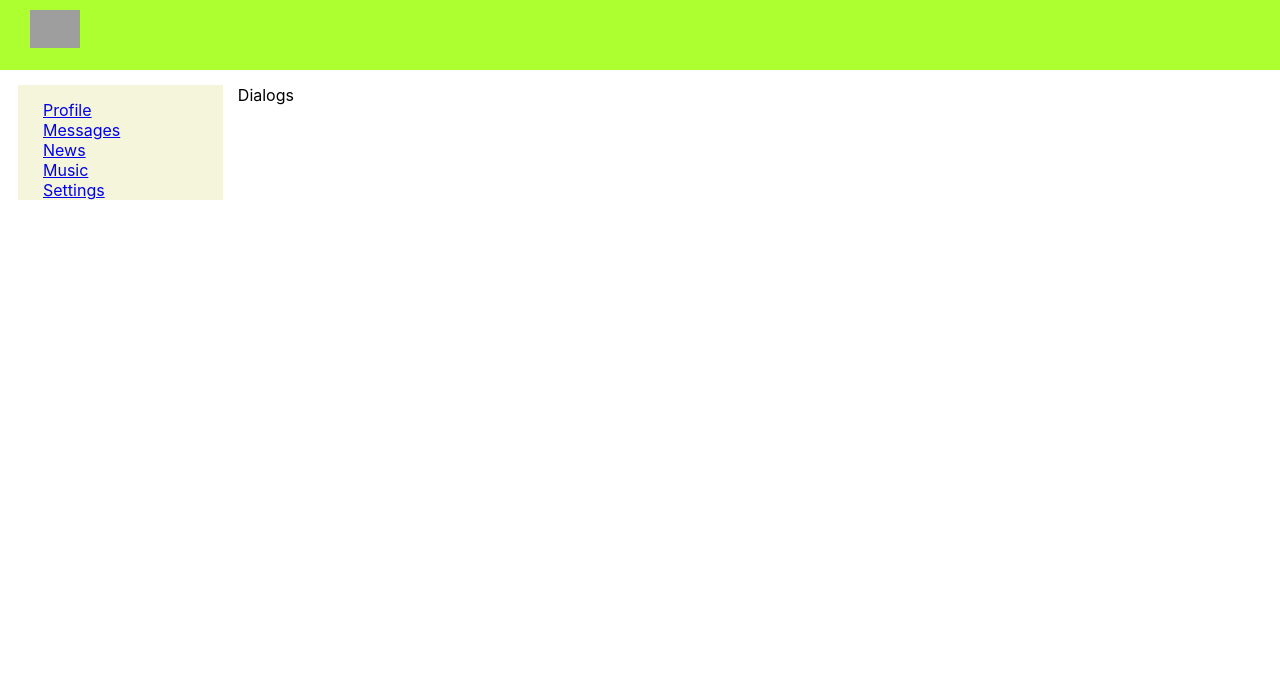
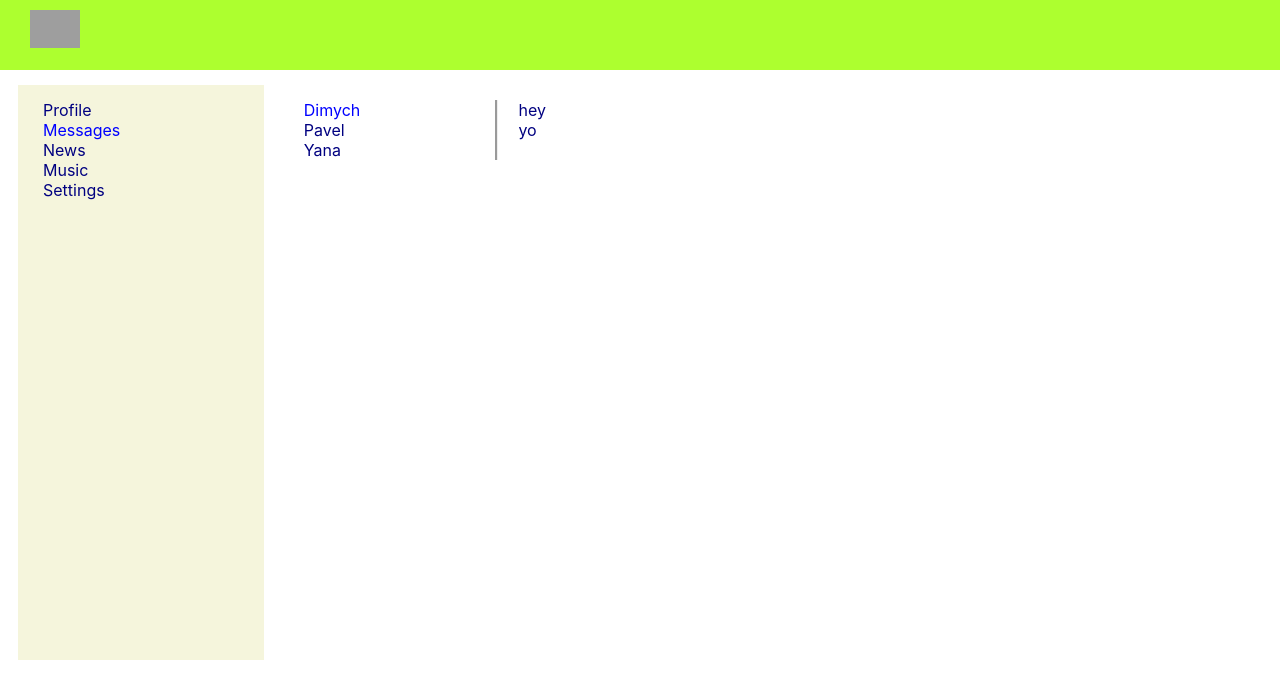
Before and after one commit to Qudaeo/ReactJS, a React (Create React App) app: page /dialogs in a window 1280 px wide. Shown: the top 698 px of the page. Built offline with nearby package versions, Linux system fonts and the light colour scheme; grey boxes are pictures that could not be loaded.

Commit message:
add dialogs-1

```diff
--- a/src/App.css
+++ b/src/App.css
@@ -4,8 +4,8 @@
     grid-template-areas:
             'h h h h'
             '. n c .';
-    grid-template-rows: 70px 1fr;
-    grid-template-columns: 3px 2fr 10fr 3px;
+    grid-template-rows: 70px 1fr;;
+    grid-template-columns: 3px 2fr 8fr 3px;
     grid-gap: 15px;
     width: 100%;
 }
--- a/src/App.js
+++ b/src/App.js
@@ -1,9 +1,10 @@
+import React from 'react'
 import './App.css';
 import Header from "./components/Header/Header";
 import Navbar from "./components/Navbar/Navbar";
 import Profile from "./components/Profile/Profile";
 import Dialogs from "./components/Dialogs/Dialogs";
-import {BrowserRouter, Route} from "react-router-dom";
+import {Route, BrowserRouter} from "react-router-dom";
 import News from "./components/News/News";
 import Music from "./components/Music/Music";
 import Settings from "./components/Settings/Settings";
@@ -15,9 +16,9 @@ const App = () => {
                 <Header/>
                 <Navbar/>
                 <div className="app-wrapper-content">
+                    <Route exact path='/' component={News} />
                     <Route path='/dialogs' component={Dialogs} />
                     <Route path='/profile' component={Profile} />
-
                     <Route path='/news' component={News} />
                     <Route path='/music' component={Music} />
                     <Route path='/settings' component={Settings} />
--- a/src/components/Dialogs/Dialogs.jsx
+++ b/src/components/Dialogs/Dialogs.jsx
@@ -2,8 +2,16 @@ import s from './Dialogs.module.css'
 
 const Dialogs = (props) => {
     return(
-        <div>
-            Dialogs
+        <div className={s.Dialogs}>
+            <div className={s.dialogItems}>
+                <div className={s.dialog + ' ' + s.active}>Dimych</div>
+                <div className={s.dialog}>Pavel</div>
+                <div className={s.dialog}>Yana</div>
+            </div>
+            <div className={s.messages}>
+                <div className={s.massage}>hey</div>
+                <div className={s.massage}>yo</div>
+            </div>
         </div>
     )
 }
--- a/src/components/Dialogs/Dialogs.module.css
+++ b/src/components/Dialogs/Dialogs.module.css
@@ -0,0 +1,21 @@
+.Dialogs {
+    display: grid;
+    grid-template-columns: 2fr 8fr;
+    padding-left: 25px;
+    padding-top: 15px;
+
+}
+
+.dialogItems .dialog {
+    color: navy;
+}
+
+.dialogItems .active {
+    color: blue;
+}
+
+.messages {
+    border-left-style: groove;
+    padding-left: 20px;
+    color: navy;
+}
--- a/src/components/Navbar/Navbar.jsx
+++ b/src/components/Navbar/Navbar.jsx
@@ -1,22 +1,23 @@
 import s from './Navbar.module.css'
+import {NavLink} from "react-router-dom";
 
 const Navbar = () => {
     return(
         <nav className={s.nav}>
             <div className = {s.item}>
-                <a href='/profile'> Profile</a>
+                <NavLink to='/profile' activeClassName = {s.activeLink}> Profile</NavLink>
             </div>
             <div className = {s.item}>
-                <a href='/dialogs'>Messages</a>
+                <NavLink to='/dialogs' activeClassName = {s.activeLink}>Messages</NavLink>
             </div>
             <div className = {s.item}>
-                <a href='/news'>News</a>
+                <NavLink to='/news' activeClassName = {s.activeLink}>News</NavLink>
             </div>
             <div className = {s.item}>
-                <a href='/music'>Music</a>
+                <NavLink to='/music' activeClassName = {s.activeLink}>Music</NavLink>
             </div>
             <div className = {s.item}>
-                <a href='/settings'>Settings</a>
+                <NavLink to='/settings' activeClassName = {s.activeLink}>Settings</NavLink>
             </div>
         </nav>
     )
--- a/src/components/Navbar/Navbar.module.css
+++ b/src/components/Navbar/Navbar.module.css
@@ -3,8 +3,14 @@
     background-color: beige;
     padding-left: 25px;
     padding-top: 15px;
+    height: 70vh;
 }
 
-.item {
+.item a{
     color: navy;
+    text-decoration: none;
 }
+
+.item a.activeLink {
+    color: blue;
+}
```
